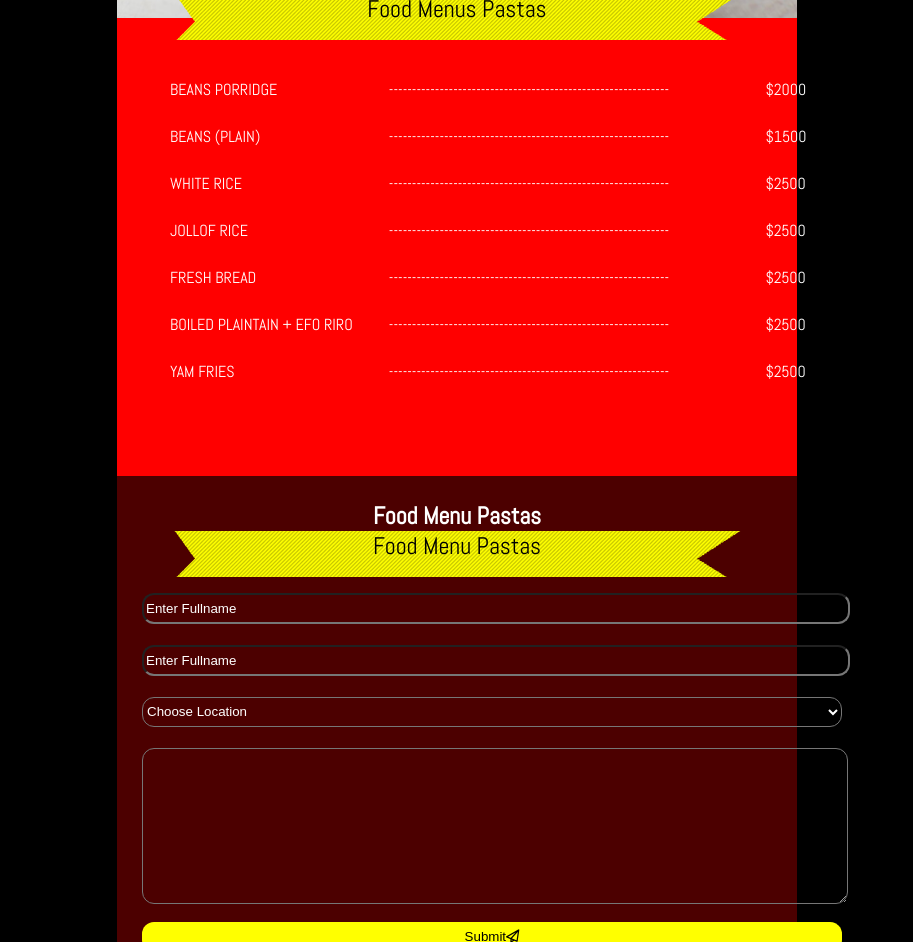
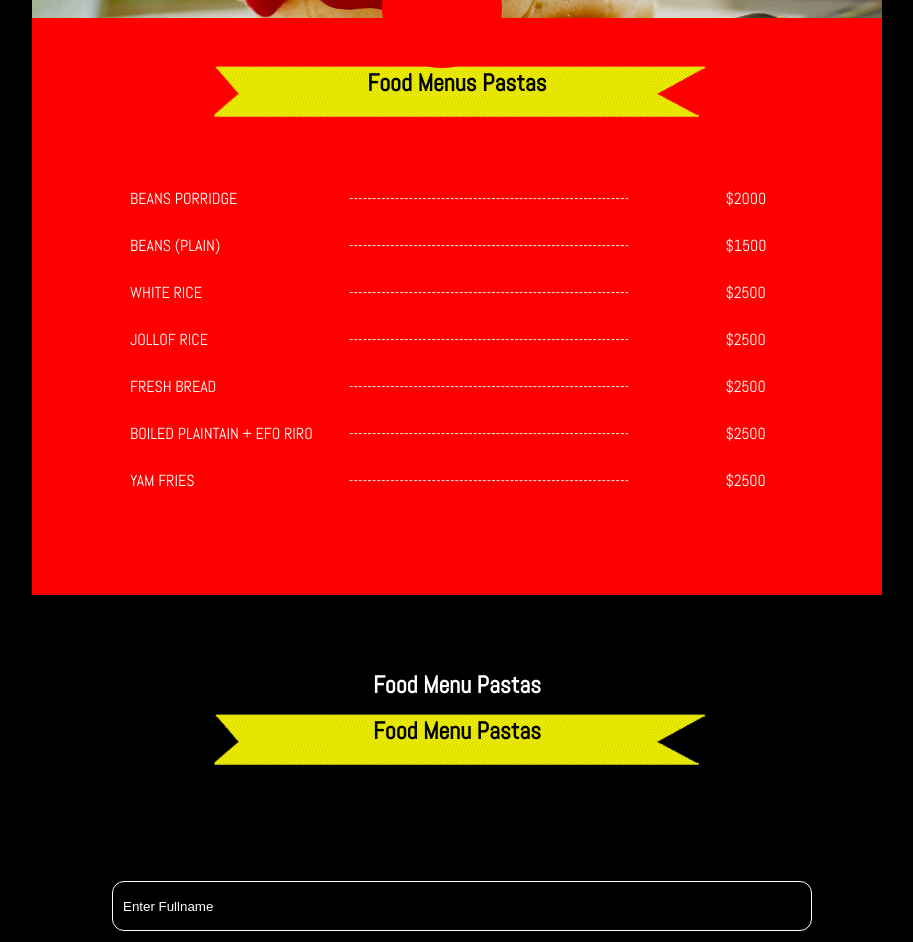
Before and after one commit to Temiawaye/repo-ass2, a plain HTML site: page index.html in a window 1280 px wide. Shown: the part 422-1364 px from the top of the page, without its empty margins (183-1096 px from the left). Drawn offline with Linux system fonts and the light colour scheme.

Commit message:
new change

```diff
--- a/css/style.css
+++ b/css/style.css
@@ -7,43 +7,67 @@
 
 }
 
+*{
+    box-sizing: border-box;
+}
+
 body{
     background-color: black;
     margin: 0;
-    padding-right: 300px;
-    padding-left: 300px;
     font-family: 'abelregular';
 }
 
-#body{
-    background-color: red;
-   /* margin-right: 300px;
-    margin-left: 300px;*/
+#container{
+    width: 850px;
+    margin-left: auto;
+    margin-right: auto;
 }
 
-#hd-image {
+header{
     background-image: url(../images/burger.jpg);
     background-size: cover;
     height: 55vh;
 }
+/* #body{
+    background-color: red;
+   margin-right: 300px;
+    margin-left: 300px;
+} */
+
+/* #hd-image {
+    background-image: url(../images/burger.jpg);
+    background-size: cover;
+    height: 55vh;
+} */
 
 /* #hd-image > img{
      width: 749px;
 } */
 
-.mini-logo > img{
-    width: 90px;
+.logo{
+    width: 120px;
+    height: 120px;
     background-color: red;
-    border-radius: 50px;
+    /* border-radius: 50px;
     margin-left: 300px;
     margin-bottom: 0px;
-    padding-bottom: 0px;
-    position: relative;
-    bottom: 50px;
+    padding-bottom: 0px; */
+    position: absolute;
+    left: 350px;
+    top: -70px;
+    border-radius: 50%;
+    /* right: 5px; */
+    /* left: -200px; */
+    /* bottom: 50px; */
 
 }
 
-.rt-name1{
+.logo > img {
+    width: 100%;
+    height: auto;
+}
+
+.rt-name{
     text-align: center;
     background-image: url(../images/heading-bg.png);
     background-repeat: no-repeat;
@@ -52,13 +76,18 @@
     font-family: 'abelregular';
     font-weight: normal;
     font-style: normal;
-    position: relative;
-    bottom: 65px;
+    /* position: relative; */
+    /* bottom: 65px; */
+    margin-bottom: 100px;
+    background-size: 500px 65px;
+    display: flex;
+    align-items: center;
+    justify-content: center;
 }
 
 #table{
     width: 650px;
-    margin-left: 50px;
+    margin-left: 85px;
     color: white;
     position: relative;
     bottom: 60px;
@@ -72,14 +101,21 @@
     background-image: url(../images/footer-food.png);
     background-repeat: no-repeat;
     background-size: 200px;
-    background-position-x: 600px;
-    background-position-y: 250px;
+    background-position-x: 700px;
+    background-position-y: 450px;
+    background-color: red;
+    position: relative;
+}
+
+.section-padding{
+    padding: 30px 10px;
 }
 
 #form-section{
     background-image: url(../images/food-plate2.jpg);
     background-repeat: no-repeat;
     background-size: cover;
+    padding: 30px 10px;
 }
 
 .h2{
@@ -103,18 +139,24 @@
 }
 
 #form{
-    margin-left: 25px;
+    margin-left: 70px;
     position: relative;
     /* top: 100px; */
     color: white;
 }
 
-.form1 > input{
+.form-padding{
+    margin-top: 0px;
+}
+
+.form1 > input,.form1 > select{
     background: transparent;
     border-radius: 12px;
     width: 700px;
-    height: 25px;
+    height: 50px;
     color: white;
+    padding: 10px;
+    border: 1px solid white;
 }
 
 .form1 > ::placeholder{
@@ -147,11 +189,13 @@
     height: 30px;
     border-radius: 12px;
     border: none;
-    margin-left: 25px;
+    margin-left: 70px;
     position: relative;
     bottom: 50px;
 }
 
 .overlay{
     background: rgba(0, 0, 0, 0.7);
+    background-size: contain;
+
 }
--- a/index.html
+++ b/index.html
@@ -8,18 +8,20 @@
 	<title></title>
 </head>
 <body>
-	<div id="body">
-		<div id="hd-image">
-			<!-- <img src="images/burger.jpg"> -->
-		</div>
-		<div>
-			<div class="mini-logo">
-				<img src="images/logo-head.png">
-			</div>
-			<div>
-				<h2 class="rt-name1">Food Menus Pastas</h2>
-			</div>
-			<div id="menusection">
+	<main id="container">
+		<header>
+
+		</header>
+
+
+
+			<div id="menusection" class="section-padding">
+				<div class="logo">
+					<img src="images/logo-head.png">
+				</div>
+				<div class="rt-name">
+					<h2>Food Menus Pastas</h2>
+				</div>
 				<table id="table">
 					<tr class="row">
 						<td>BEANS PORRIDGE</td>
@@ -58,10 +60,13 @@
 					</tr>
 				</table>
 			</div>
-			<div id="form-section">
-				<div class="overlay">
+			<div id="form-section" >
+				<div class="overlay form-padding" >
 					<h2 class="h2">Food Menu Pastas</h2>
-					<h2 class="rt-name2">Food Menu Pastas</h2>
+					<div class="rt-name">
+						<h2>Food Menu Pastas</h2>
+					</div>
+
 					<form id="form" method="post">
 						<div class="form1">
 							<input type="text" required name="Username" placeholder="Enter Fullname">
@@ -71,8 +76,8 @@
 							<input type="text" required name="Username" placeholder="Enter Fullname">
 						</div>
 						<br>
-						<div>
-							<select class="form2" name="location">
+						<div class="form1">
+							<select name="location">
 								<option value="Facebook">Lagos</option>
 								<option value="Instagram">Abuja</option>
 								<option value="Linkedin">Ogun</option>
@@ -92,8 +97,10 @@
 					<button class="button">Submit<i class="fa-regular fa-paper-plane"></i></button>
 				</div>
 			</div>
-		</div>
-	</div>
+
+	    </div>
+	</main>
+
 
 </body>
 </html>
```
